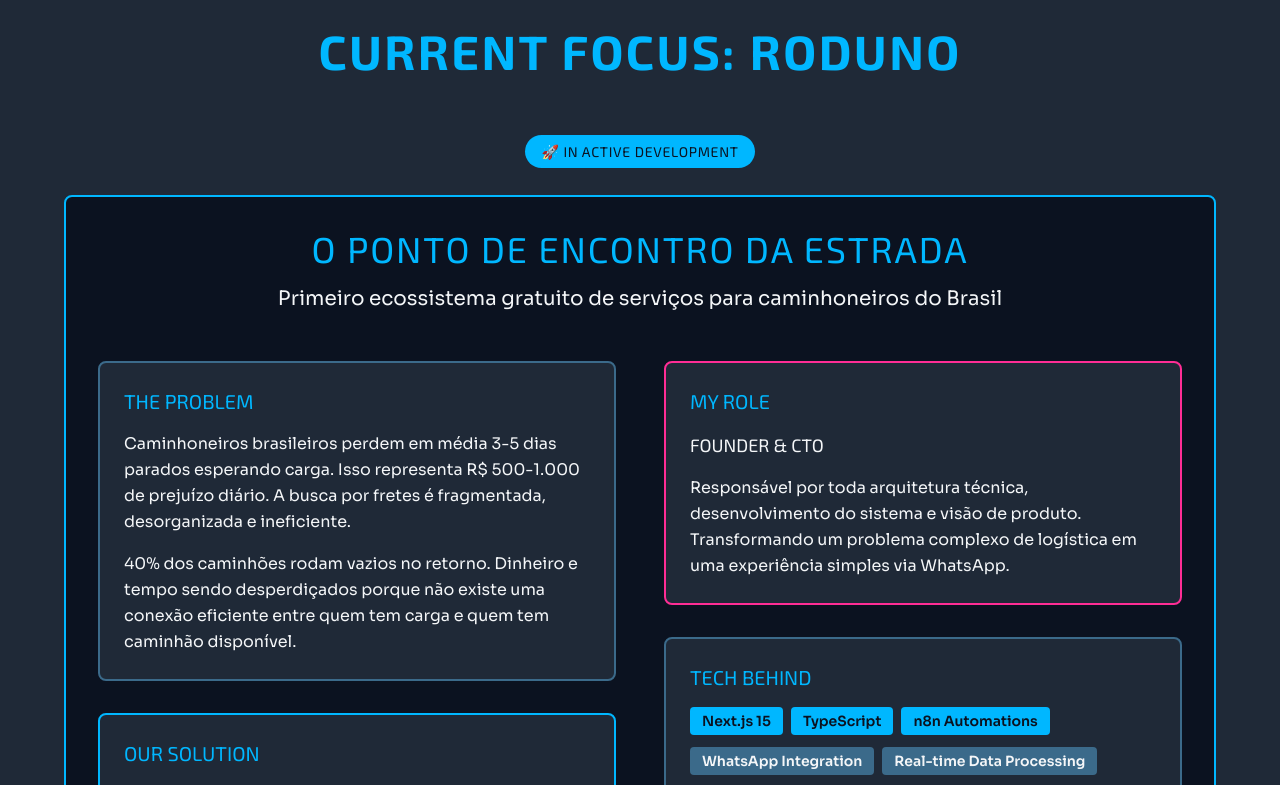
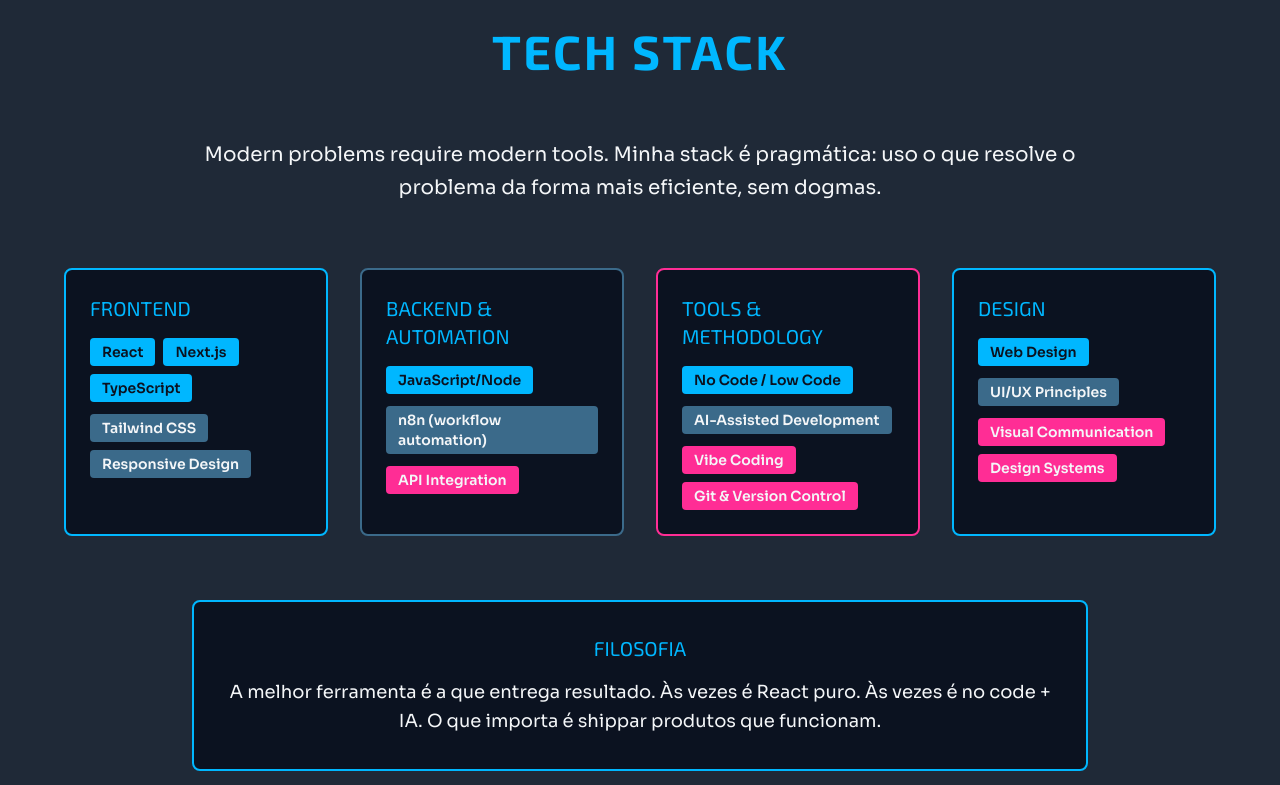
Before and after one commit to jonataswm01/webj-landing, a Next.js app: page / in a window 1280 px wide. Shown: the part 3420-4205 px from the top of the page. Built offline with nearby package versions, Linux system fonts and the light colour scheme.

Commit message:
feat: implement Tech Stack section with categorized tools and pragmatic philosophy

```diff
--- a/src/app/page.tsx
+++ b/src/app/page.tsx
@@ -249,6 +249,101 @@
             <p className="font-titulo text-2xl text-cyan uppercase tracking-wider">
               18 meses. Quatro transições. Uma constante: nunca parei de construir.
             </p>
+          </div>
+        </div>
+      </section>
+
+      {/* Tech Stack Section */}
+      <section className="bg-slate py-20 px-8">
+        <div className="max-w-6xl mx-auto">
+          {/* Section Title */}
+          <h2 className="font-titulo text-4xl md:text-5xl font-bold text-cyan uppercase tracking-wider text-center mb-16">
+            Tech Stack
+          </h2>
+
+          {/* Intro */}
+          <p className="font-texto text-xl text-off-white text-center mb-16 max-w-4xl mx-auto leading-relaxed">
+            Modern problems require modern tools. Minha stack é pragmática:
+            uso o que resolve o problema da forma mais eficiente, sem dogmas.
+          </p>
+
+          <div className="grid grid-cols-1 md:grid-cols-2 lg:grid-cols-4 gap-8">
+            {/* Frontend */}
+            <div className="bg-carvao p-6 rounded-lg border-2 border-cyan hover:border-magenta transition-all duration-300">
+              <h3 className="font-titulo text-xl text-cyan uppercase mb-4">Frontend</h3>
+              <div className="space-y-3">
+                <div className="flex flex-wrap gap-2">
+                  <span className="font-texto bg-cyan text-carvao px-3 py-1 rounded text-sm font-semibold">React</span>
+                  <span className="font-texto bg-cyan text-carvao px-3 py-1 rounded text-sm font-semibold">Next.js</span>
+                  <span className="font-texto bg-cyan text-carvao px-3 py-1 rounded text-sm font-semibold">TypeScript</span>
+                </div>
+                <div className="flex flex-wrap gap-2">
+                  <span className="font-texto bg-steel-blue text-off-white px-3 py-1 rounded text-sm font-semibold">Tailwind CSS</span>
+                  <span className="font-texto bg-steel-blue text-off-white px-3 py-1 rounded text-sm font-semibold">Responsive Design</span>
+                </div>
+              </div>
+            </div>
+
+            {/* Backend & Automation */}
+            <div className="bg-carvao p-6 rounded-lg border-2 border-steel-blue hover:border-cyan transition-all duration-300">
+              <h3 className="font-titulo text-xl text-cyan uppercase mb-4">Backend & Automation</h3>
+              <div className="space-y-3">
+                <div className="flex flex-wrap gap-2">
+                  <span className="font-texto bg-cyan text-carvao px-3 py-1 rounded text-sm font-semibold">JavaScript/Node</span>
+                </div>
+                <div className="flex flex-wrap gap-2">
+                  <span className="font-texto bg-steel-blue text-off-white px-3 py-1 rounded text-sm font-semibold">n8n (workflow automation)</span>
+                </div>
+                <div className="flex flex-wrap gap-2">
+                  <span className="font-texto bg-magenta text-off-white px-3 py-1 rounded text-sm font-semibold">API Integration</span>
+                </div>
+              </div>
+            </div>
+
+            {/* Tools & Methodology */}
+            <div className="bg-carvao p-6 rounded-lg border-2 border-magenta hover:border-cyan transition-all duration-300">
+              <h3 className="font-titulo text-xl text-cyan uppercase mb-4">Tools & Methodology</h3>
+              <div className="space-y-3">
+                <div className="flex flex-wrap gap-2">
+                  <span className="font-texto bg-cyan text-carvao px-3 py-1 rounded text-sm font-semibold">No Code / Low Code</span>
+                </div>
+                <div className="flex flex-wrap gap-2">
+                  <span className="font-texto bg-steel-blue text-off-white px-3 py-1 rounded text-sm font-semibold">AI-Assisted Development</span>
+                </div>
+                <div className="flex flex-wrap gap-2">
+                  <span className="font-texto bg-magenta text-off-white px-3 py-1 rounded text-sm font-semibold">Vibe Coding</span>
+                  <span className="font-texto bg-magenta text-off-white px-3 py-1 rounded text-sm font-semibold">Git & Version Control</span>
+                </div>
+              </div>
+            </div>
+
+            {/* Design */}
+            <div className="bg-carvao p-6 rounded-lg border-2 border-cyan hover:border-magenta transition-all duration-300">
+              <h3 className="font-titulo text-xl text-cyan uppercase mb-4">Design</h3>
+              <div className="space-y-3">
+                <div className="flex flex-wrap gap-2">
+                  <span className="font-texto bg-cyan text-carvao px-3 py-1 rounded text-sm font-semibold">Web Design</span>
+                </div>
+                <div className="flex flex-wrap gap-2">
+                  <span className="font-texto bg-steel-blue text-off-white px-3 py-1 rounded text-sm font-semibold">UI/UX Principles</span>
+                </div>
+                <div className="flex flex-wrap gap-2">
+                  <span className="font-texto bg-magenta text-off-white px-3 py-1 rounded text-sm font-semibold">Visual Communication</span>
+                  <span className="font-texto bg-magenta text-off-white px-3 py-1 rounded text-sm font-semibold">Design Systems</span>
+                </div>
+              </div>
+            </div>
+          </div>
+
+          {/* Filosofia */}
+          <div className="mt-16 text-center">
+            <div className="bg-carvao p-8 rounded-lg border-2 border-cyan max-w-4xl mx-auto">
+              <h3 className="font-titulo text-xl text-cyan uppercase mb-4">Filosofia</h3>
+              <p className="font-texto text-off-white leading-relaxed text-lg">
+                A melhor ferramenta é a que entrega resultado. Às vezes é React puro.
+                Às vezes é no code + IA. O que importa é shippar produtos que funcionam.
+              </p>
+            </div>
           </div>
         </div>
       </section>
```
